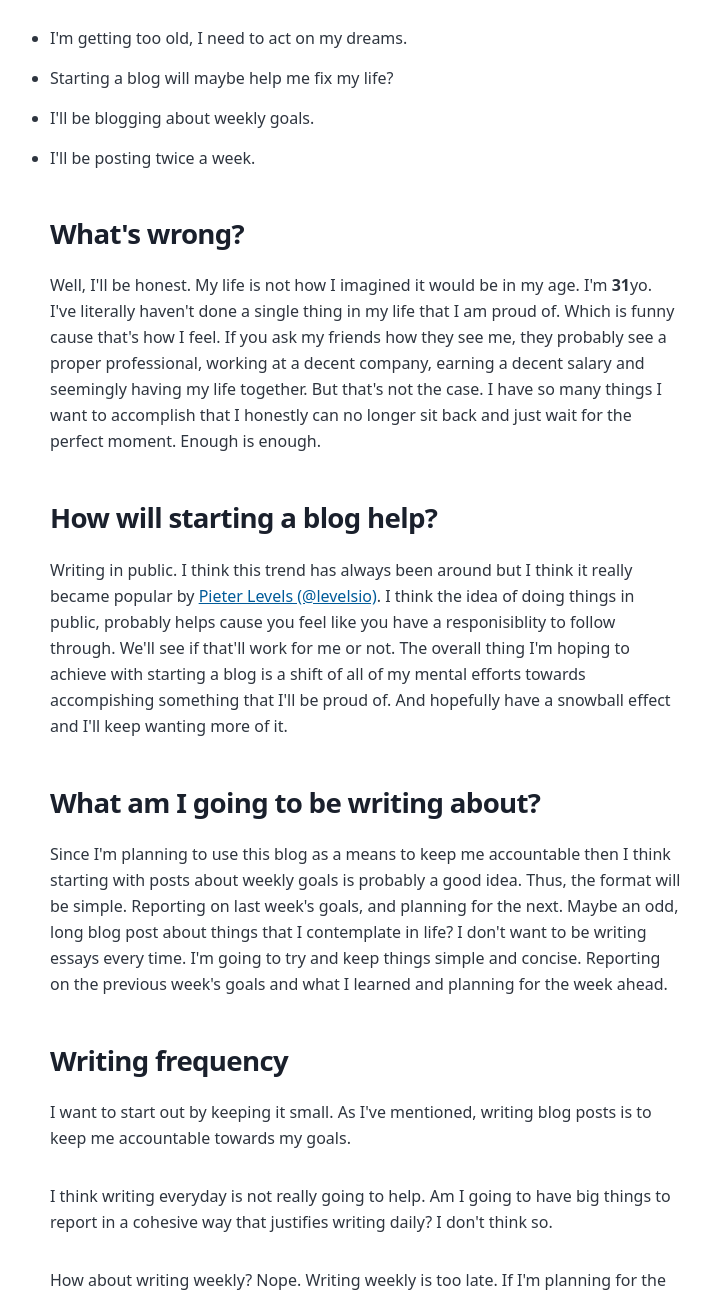
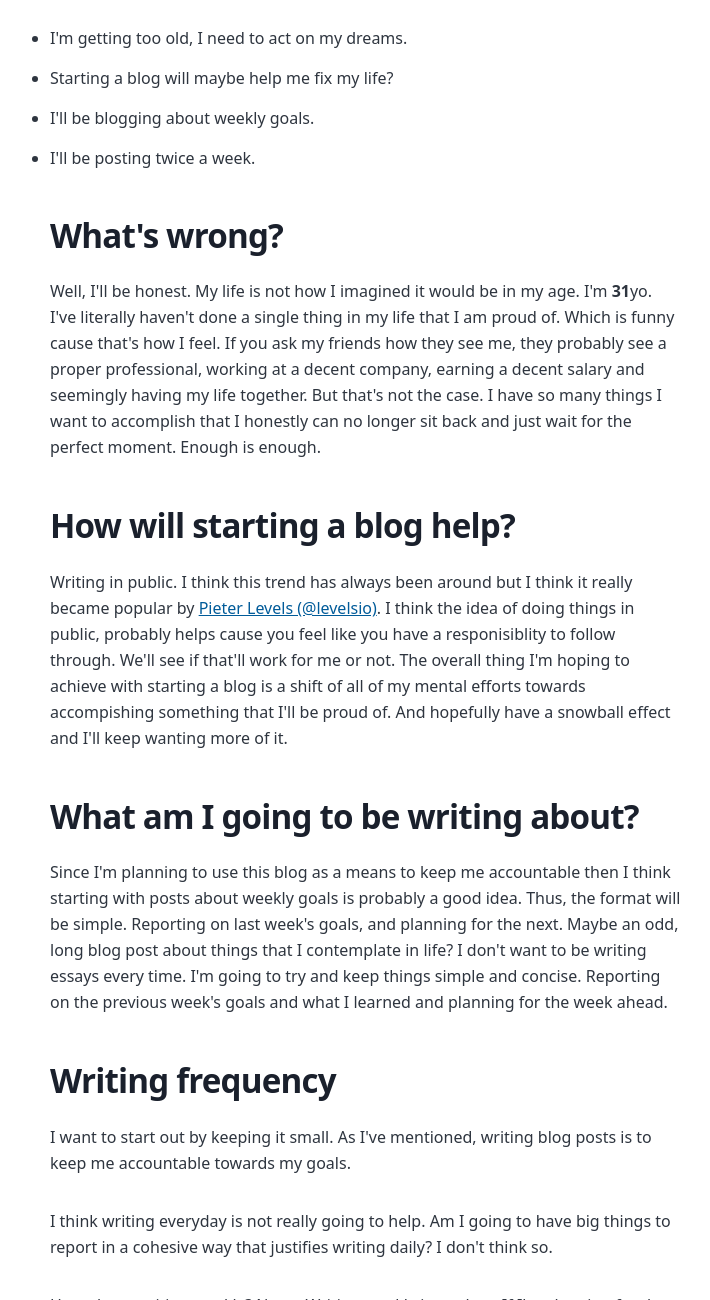
Before and after one commit to KostasDimakis/kd-blog, a Gatsby site: page /1----29-09-2022/ in a window 1280 px wide. Shown: the part 2609-3909 px from the top of the page, without its empty margins (274-984 px from the left). Built offline with nearby package versions, Linux system fonts and the light colour scheme; Gatsby itself is replaced by a stand-in of ours.

Commit message:
save draft

```diff
--- a/content/blog/1----29-09-2022/index.md
+++ b/content/blog/1----29-09-2022/index.md
@@ -13,19 +13,19 @@ _TD;DR;_
 * I'll be blogging about weekly goals.
 * I'll be posting twice a week.
 
-### What's wrong?
+## What's wrong?
 
 Well, I'll be honest. My life is not how I imagined it would be in my age. I'm **31**yo. I've literally haven't done a single thing in my life that I am proud of. Which is funny cause that's how I feel. If you ask my friends how they see me, they probably see a proper professional, working at a decent company, earning a decent salary and seemingly having my life together. But that's not the case. I have so many things I want to accomplish that I honestly can no longer sit back and just wait for the perfect moment. Enough is enough.
 
-### How will starting a blog help?
+## How will starting a blog help?
 
 Writing in public. I think this trend has always been around but I think it really became popular by [Pieter Levels (@levelsio)](https://twitter.com/levelsio). I think the idea of doing things in public, probably helps cause you feel like you have a responisiblity to follow through. We'll see if that'll work for me or not. The overall thing I'm hoping to achieve with starting a blog is a shift of all of my mental efforts towards accompishing something that I'll be proud of. And hopefully have a snowball effect and I'll keep wanting more of it.
 
-### What am I going to be writing about?
+## What am I going to be writing about?
 
 Since I'm planning to use this blog as a means to keep me accountable then I think starting with posts about weekly goals is probably a good idea. Thus, the format will be simple. Reporting [](https://)on last week's goals, and planning for the next. Maybe an odd, long blog post about things that I contemplate in life? I don't want to be writing essays every time. I'm going to try and keep things simple and concise. Reporting on the previous week's goals and what I learned and planning for the week ahead.
 
-### Writing frequency
+## Writing frequency
 
 I want to start out by keeping it small. As I've mentioned, writing blog posts is to keep me accountable towards my goals.
 
```
